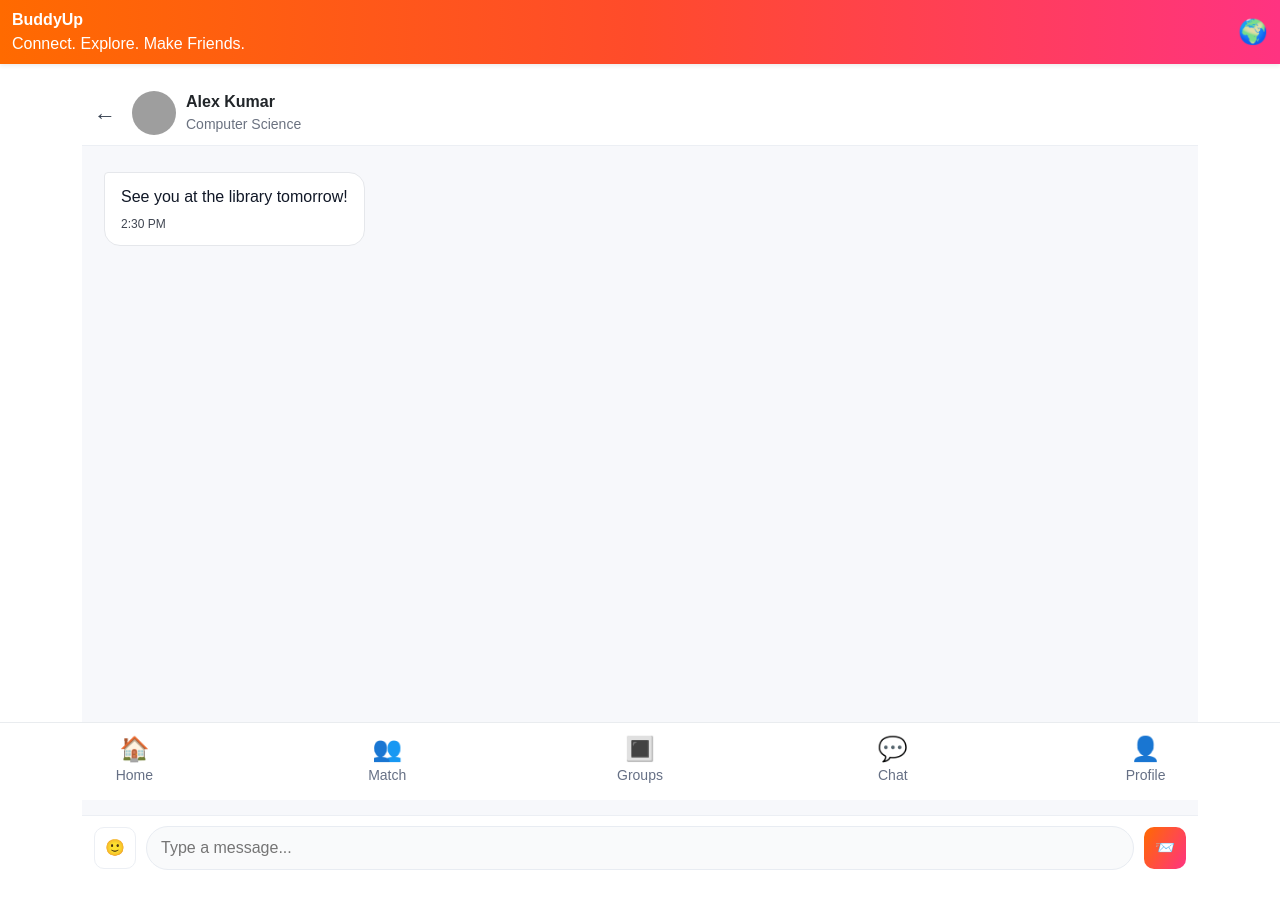
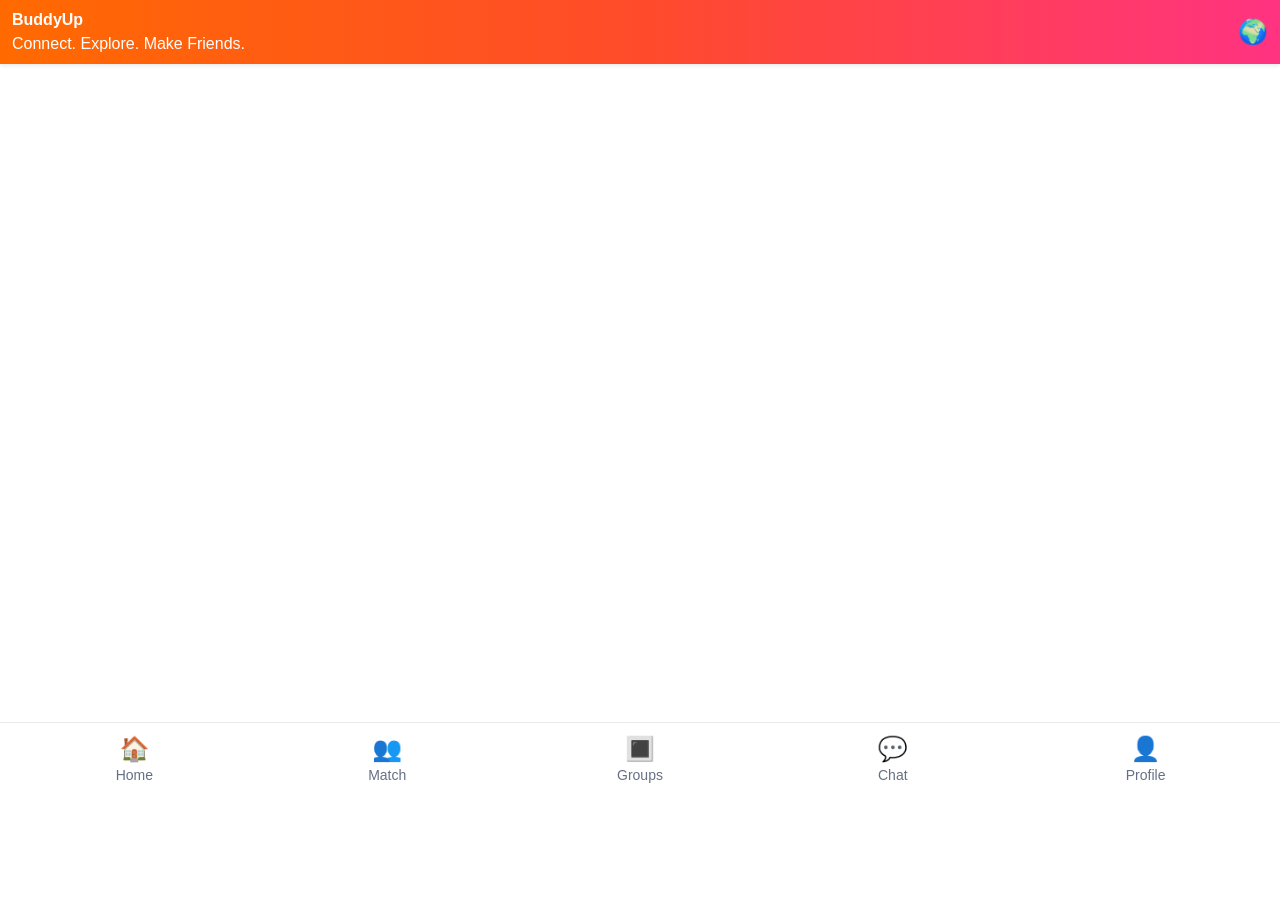
Before and after one commit to glennkok1501/Tut47_Group4_Prototype, a React (Create React App) app: page /chat/alex-kumar in a window 1280 px wide. Shown: the top 908 px of the page. After the commit the page ends 800 px from the top, so only its background shows below. Built offline with nearby package versions, Linux system fonts and the light colour scheme; grey boxes are pictures that could not be loaded.

Commit message:
minor changes

```diff
--- a/src/App.js
+++ b/src/App.js
@@ -21,7 +21,7 @@ function App() {
               <Route path="/Tut47_Group4_Prototype/profile" component={ProfilePage} />
               <Route path="/Tut47_Group4_Prototype/connections" component={ConnectionsPage} />
               <Route path="/Tut47_Group4_Prototype/groups" component={GroupsPage} />
-              <Route exact path="/chat/:id" component={ChatThread} />
+              <Route exact path="/Tut47_Group4_Prototype/chat/:id" component={ChatThread} />
               <Route path="/Tut47_Group4_Prototype/chat" component={ChatsList} />
 
             </Switch>
--- a/src/data/profile.json
+++ b/src/data/profile.json
@@ -3,7 +3,7 @@
   "name": "Ethan Cruz",
   "avatar": "https://images.unsplash.com/photo-1492562080023-ab3db95bfbce?q=80&w=512&auto=format&fit=crop",
   "location": "From the Philippines",
-  "about": "First-year Aerospace Engineering student at NTU from the Philippines. Passionate about aircraft design and technology, enjoys gaming, hanging out with friends, and playing Dungeons & Dragons in his free time.",
+  "about": "First-year Aerospace Engineering student at NTU from the Philippines. Passionate about aircraft design and technology, enjoys gaming, hanging out with friends, and playing Dungeons & Dragons in my free time.",
   "academics": {
     "major": "Aerospace Engineering",
     "year": 1
--- a/src/pages/ChatsList/ChatThread.js
+++ b/src/pages/ChatsList/ChatThread.js
@@ -51,7 +51,7 @@ export default function ChatThread() {
     <div className="thread">
       {/* Header */}
       <header className="thread__header">
-        <Link to="/chat" className="thread__back" aria-label="Back">←</Link>
+        <Link to="/Tut47_Group4_Prototype/chat" className="thread__back" aria-label="Back">←</Link>
         <img
           className="thread__avatar"
           src={thread.person.avatar}
--- a/src/pages/ChatsList/ChatsList.js
+++ b/src/pages/ChatsList/ChatsList.js
@@ -33,7 +33,7 @@ export default function ChatsList() {
         {items.map((t) => {
           const last = t.messages[t.messages.length - 1];
           return (
-            <Link key={t.id} to={`/chat/${t.id}`} className="chat-item">
+            <Link key={t.id} to={`/Tut47_Group4_Prototype/chat/${t.id}`} className="chat-item">
               <img
                 className="chat-item__avatar"
                 src={t.person.avatar}
```
